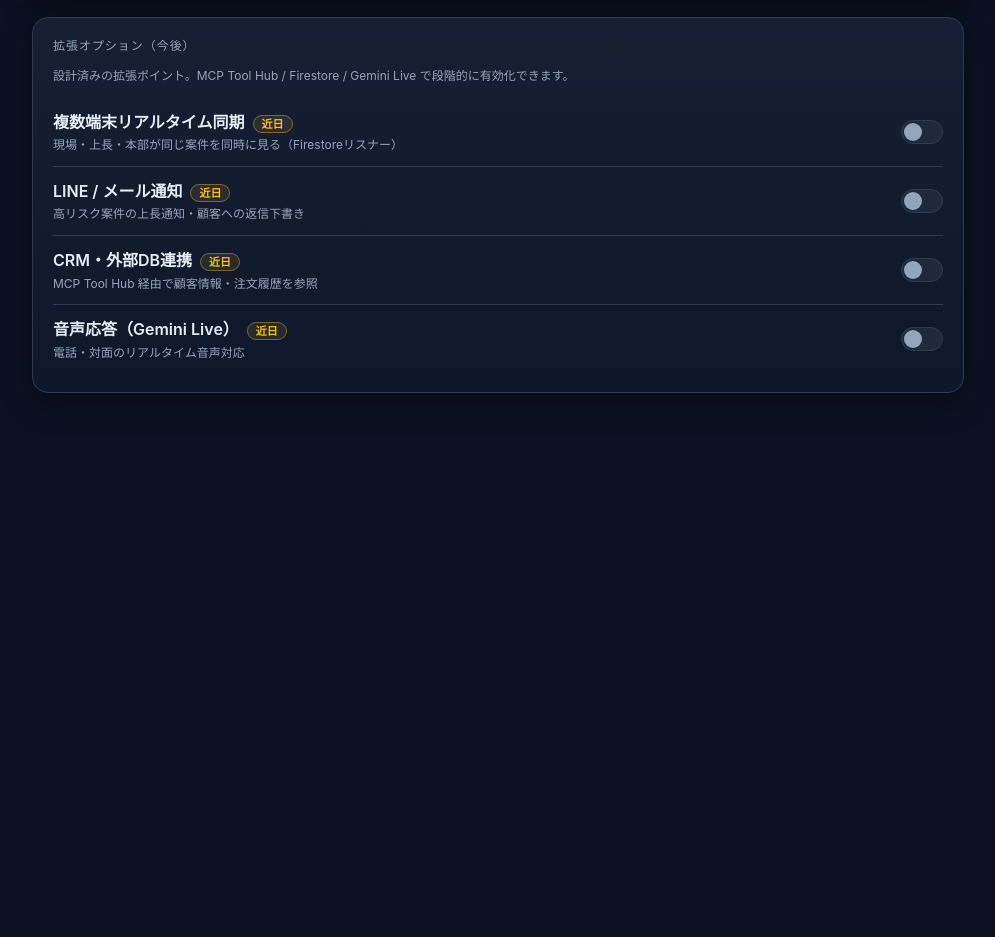
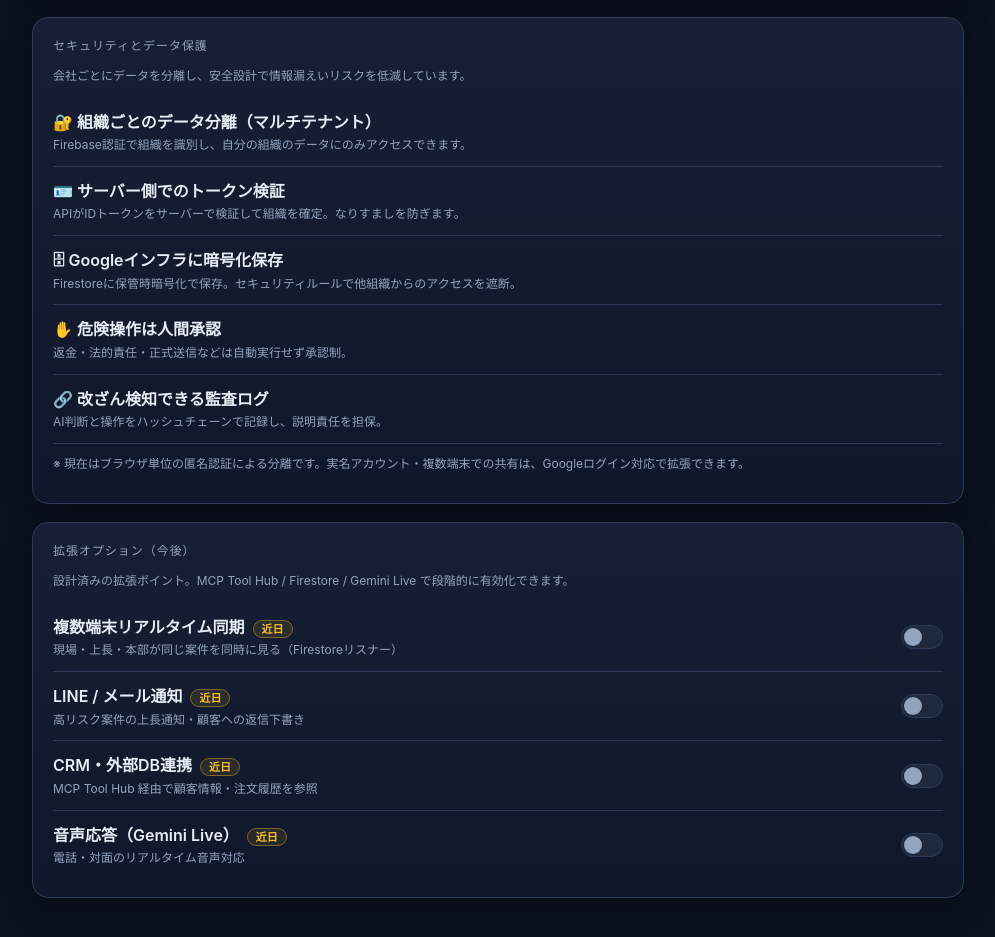
Before and after one commit to Da-P-AIP/complaintops-copilot, a Next.js app in the folder apps/web/: page /settings in a window 1280 px wide. Shown: the part 569-1506 px from the top of the page, without its empty margins (142-1137 px from the left). Before the commit the page ends 1026 px from the top, so only its background shows below. Built offline with nearby package versions, Linux system fonts and the light colour scheme.

Commit message:
feat: マルチテナント化（Firebase匿名認証＋Firestore org分離）

```diff
--- a/apps/web/app/settings/page.tsx
+++ b/apps/web/app/settings/page.tsx
@@ -95,6 +95,28 @@ export default function SettingsPage() {
       </div>
 
       <div className="card" style={{ marginTop: 18 }}>
+        <p className="section-title">セキュリティとデータ保護</p>
+        <p className="hint" style={{ marginTop: 0 }}>会社ごとにデータを分離し、安全設計で情報漏えいリスクを低減しています。</p>
+        {[
+          { t: "🔐 組織ごとのデータ分離（マルチテナント）", d: "Firebase認証で組織を識別し、自分の組織のデータにのみアクセスできます。" },
+          { t: "🪪 サーバー側でのトークン検証", d: "APIがIDトークンをサーバーで検証して組織を確定。なりすましを防ぎます。" },
+          { t: "🗄 Googleインフラに暗号化保存", d: "Firestoreに保管時暗号化で保存。セキュリティルールで他組織からのアクセスを遮断。" },
+          { t: "✋ 危険操作は人間承認", d: "返金・法的責任・正式送信などは自動実行せず承認制。" },
+          { t: "🔗 改ざん検知できる監査ログ", d: "AI判断と操作をハッシュチェーンで記録し、説明責任を担保。" },
+        ].map((s) => (
+          <div className="toggle" key={s.t}>
+            <div className="label">
+              <span className="t">{s.t}</span>
+              <div className="d">{s.d}</div>
+            </div>
+          </div>
+        ))}
+        <p className="hint" style={{ marginTop: 10 }}>
+          ※ 現在はブラウザ単位の匿名認証による分離です。実名アカウント・複数端末での共有は、Googleログイン対応で拡張できます。
+        </p>
+      </div>
+
+      <div className="card" style={{ marginTop: 18 }}>
         <p className="section-title">拡張オプション（今後）</p>
         <p className="hint" style={{ marginTop: 0 }}>
           設計済みの拡張ポイント。MCP Tool Hub / Firestore / Gemini Live で段階的に有効化できます。
```
